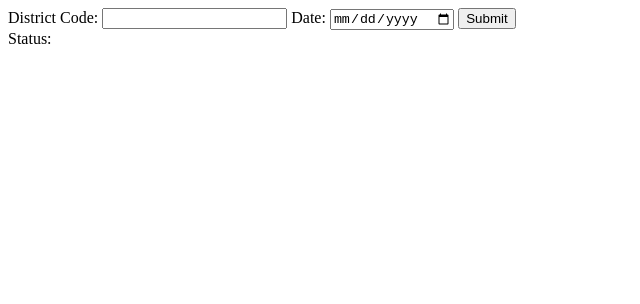
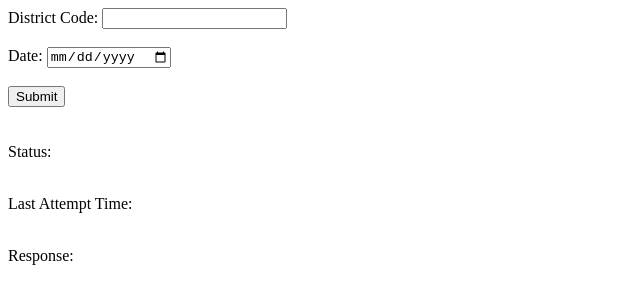
Before and after one commit to advaid/cowin_monitor, a plain HTML site: page index.html in a window 1280 px wide. Shown: the whole page, without its empty margins (0-640 px from the left). Drawn offline with nearby package versions, Linux system fonts and the light colour scheme.

Commit message:
Update index.html

```diff
--- a/index.html
+++ b/index.html
@@ -5,19 +5,21 @@
     <meta http-equiv="X-UA-Compatible" content="IE=edge">
     <meta name="viewport" content="width=device-width, initial-scale=1.0">
     <script src="https://ajax.googleapis.com/ajax/libs/jquery/3.5.1/jquery.min.js"></script>
-    <script src='cowin.js'></script>
+    <script src='./cowin.js'></script>
     <title>CoWin Monitor</title>
 </head>
 <body>
     <form name="formSubmit" id='formSubmit' action="javascript:void(0);">
-        District Code: <input type="text" id="district">
-        Date: <input type="date" id="date" >
+        District Code: <input type="text" id="district"> <br /> <br />
+        Date: <input type="date" id="date" > <br /> <br />
         <input type="submit" onclick="findVaccine()">
     </form>
-
-    <div>Status: <p id="status"></p></div>
+    <br /> <br />
+    <div>Status: <p id="status"></p></div> <br />
+    <div>Last Attempt Time: <p id="time"></p></div> <br />
+    <div>Response: <p id="res"></p></div>
     <audio controls id="alarm" hidden>
-        <source src="assets/beep.aac" type="audio/aac">
+        <source src="./assets/beep.aac" type="audio/aac">
       Your browser does not support the audio element.
       </audio>
 
```
